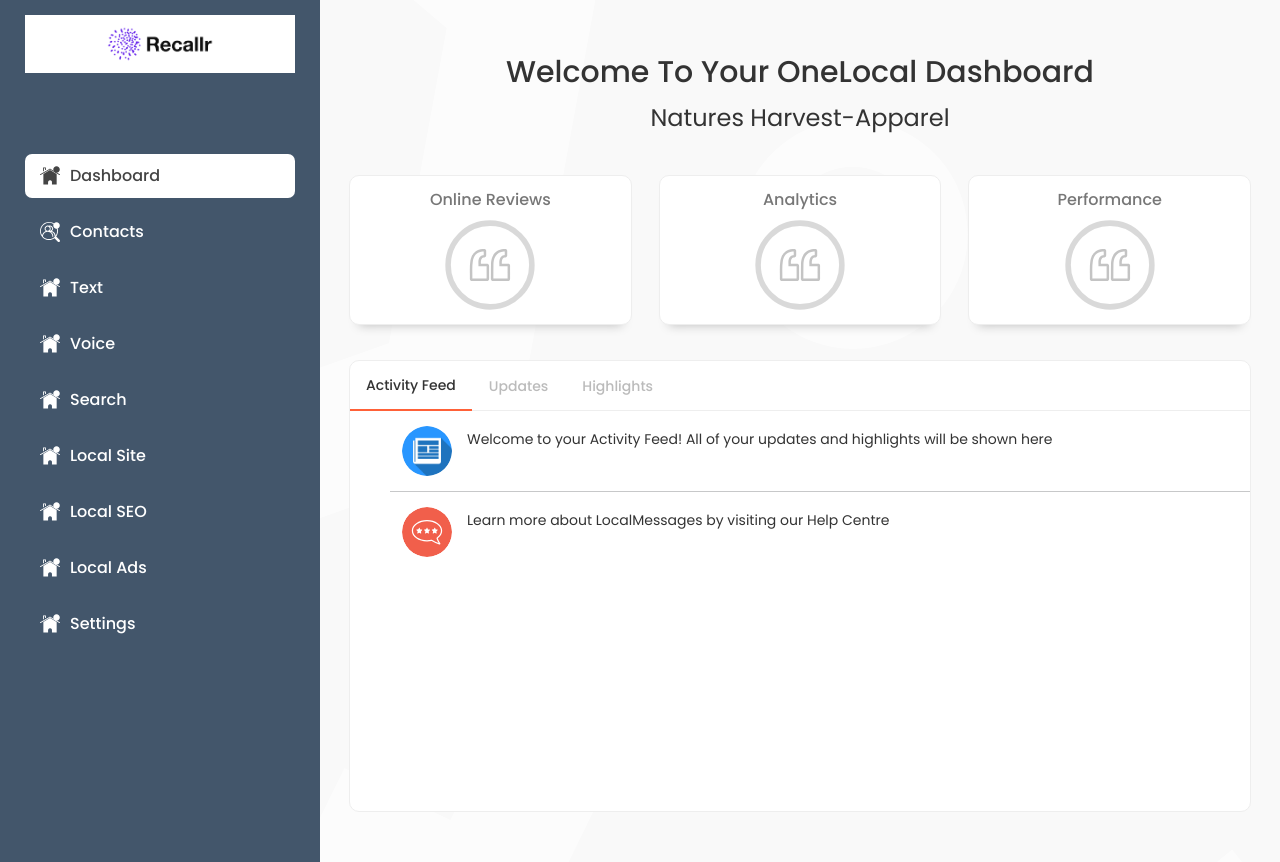
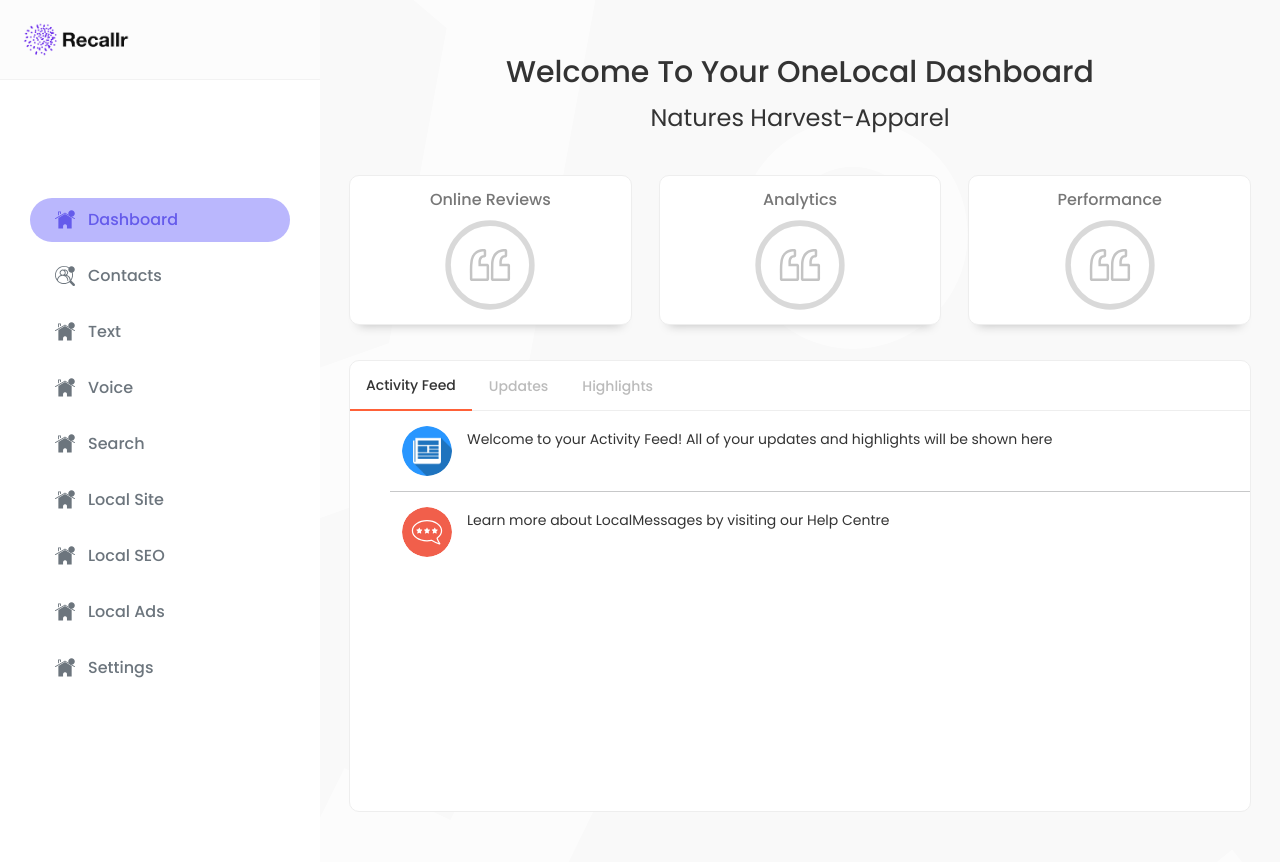
Before and after one commit to RohitBansal111/recaller-rohit, a React (Create React App) app: page / in a window 1280 px wide. Built offline with nearby package versions, Linux system fonts and the light colour scheme.

Commit message:
ix changes

```diff
--- a/src/styles/Common.scss
+++ b/src/styles/Common.scss
@@ -1,9 +1,11 @@
 :root {
   scroll-behavior: smooth;
 }
+html,
 body {
   font-family: 'Poppins', sans-serif;
   color: #444444;
+  background-color: $Body-color;
 }
 a {
   color: #444444;
@@ -56,10 +58,11 @@
   display: flex;
   justify-content: space-between;
   .page-sidebar {
-    // background-image: linear-gradient(60deg,#3429d1 0%,#af59f9 100%)!important;
-    background-color: #43566b !important;
+    background-color: #fff !important;
     width: 320px;
     min-height: 100vh;
+    box-shadow: 2px 22px 15px 11px #1f0a0608;
+    min-width: 320px;
   }
   .main-content {
     width: 100%;
@@ -74,8 +77,10 @@
       align-items: center;
       justify-content: space-between;
       padding: 20px;
+      height: 80px;
       padding-bottom: 20px;
-      border-bottom: 1px solid lightgrey;
+      border-bottom: rgba(0, 0, 0, 0.04) solid 1px;
+      background: rgba(0, 0, 0, 0.01);
       h1 {
         font-size: 24px;
         font-weight: 600;
--- a/src/styles/Sidebar.scss
+++ b/src/styles/Sidebar.scss
@@ -1,16 +1,23 @@
 .inner-sidebar {
-  padding: 15px 25px;
+  padding: 0px;
   height: 100%;
   .brand-logo {
-    padding: 10px;
-    background-color: #fff;
-    text-align: center;
+    text-align: left;
+    margin-bottom: 25px;
+    width: 100%;
+    min-width: 45px;
+    height: 80px;
+    display: flex;
+    align-items: center;
+    padding: 21px;
+    border-bottom: rgba(0, 0, 0, 0.04) solid 1px;
+    background: rgba(0, 0, 0, 0.01);
     img {
       width: 110px;
     }
   }
   .sidebar-menu {
-    padding: 0px;
+    padding: 30px;
     height: 80%;
     display: flex;
     flex-direction: column;
@@ -21,30 +28,31 @@
         display: flex;
         align-items: center;
         padding: 10px 15px;
-        border-radius: 7px;
+        padding-left: 25px;
+        border-radius: 35px;
         text-decoration: none;
         span {
-          color: #fff;
+          color: $Icon-color;
           font-size: 16px;
           font-weight: 500;
         }
         &.active {
-          background-color: #ffffff;
+          background-color: $Active-lightColor;
           span {
-            color: #444444;
+            color: $Active-color;
           }
           .media-avtar {
             .sidenav-menu-item-icon {
-              fill: #444444;
+              fill: $Active-color;
             }
           }
         }
       }
       .media-avtar {
-        margin-right: 10px;
+        margin-right: 13px;
         display: flex;
         .sidenav-menu-item-icon {
-          fill: #fff;
+          fill: $Icon-color;
           width: 20px;
           height: 20px;
         }
--- a/src/styles/Variable.scss
+++ b/src/styles/Variable.scss
@@ -8,3 +8,7 @@
 $Theme-white: #fff !important;
 $labelColor: #797979 !important;
 $LightButton: #e5e5e5 !important;
+$Body-color: #f5f5f5 !important;
+$Icon-color: #6c757d !important;
+$Active-color: #655beb !important;
+$Active-lightColor: #bab7fd !important;
```
